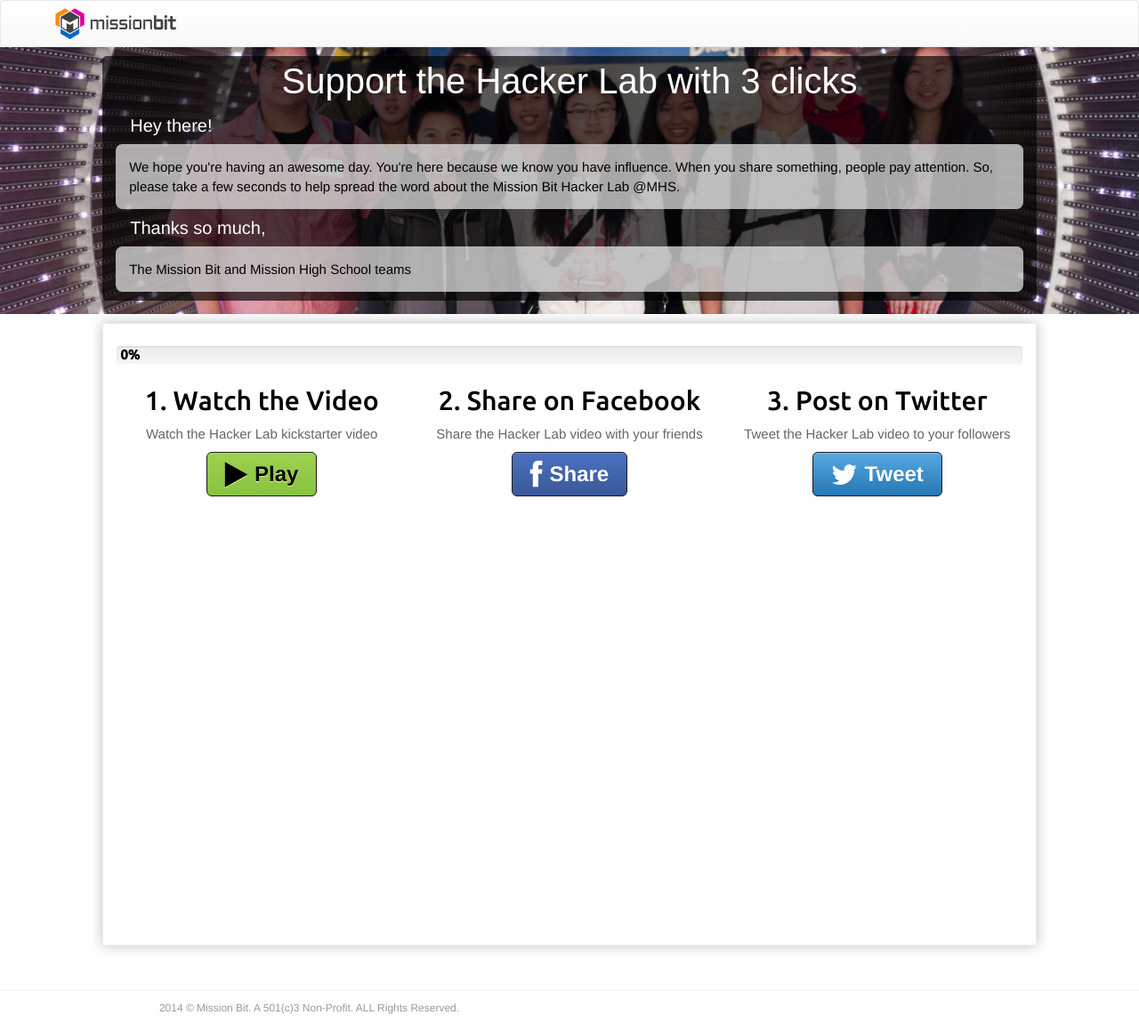
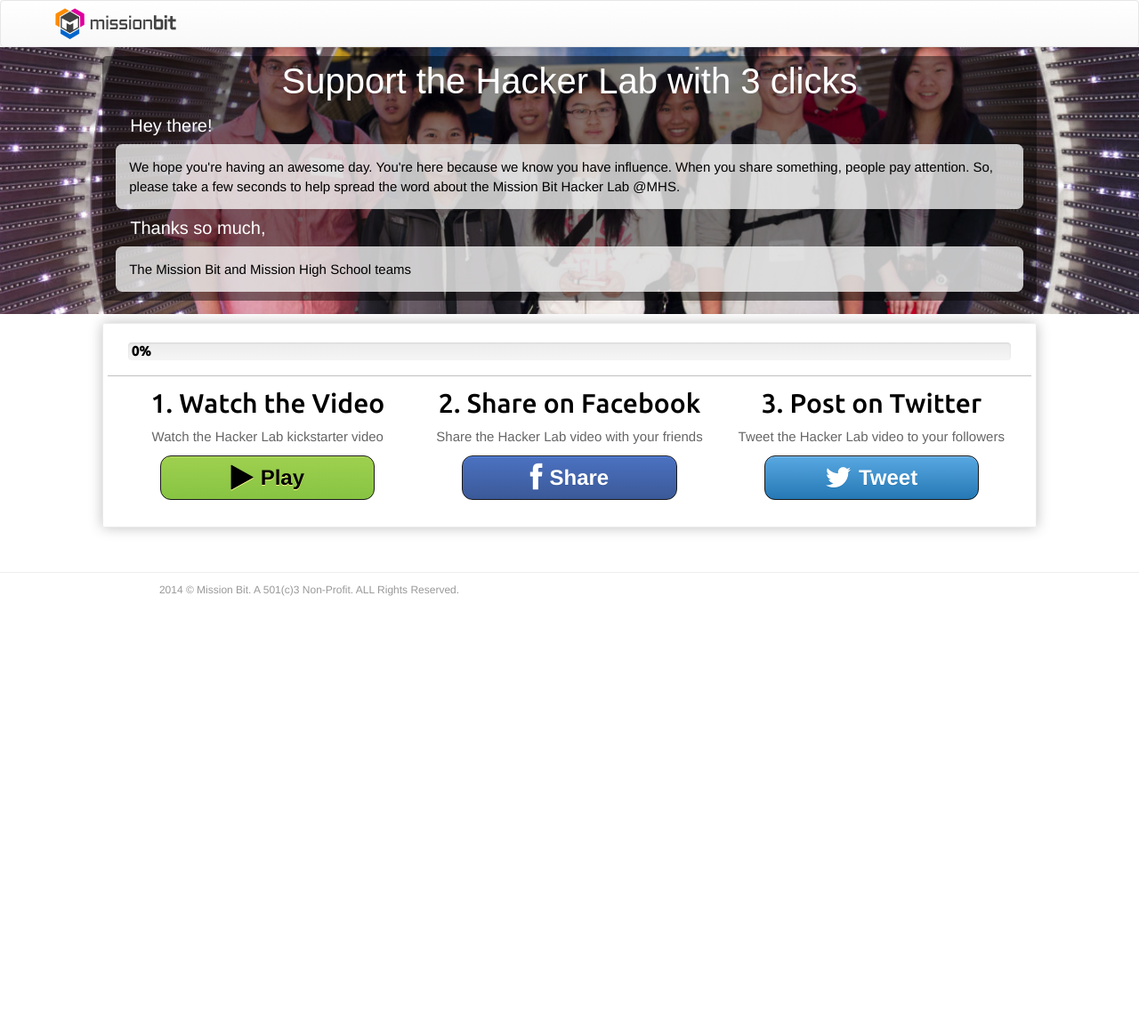
Before and after one commit to MissionBit/missionbit.github.io, a Jekyll site: the page built from kickstart/index.html, in a window 1280 px wide. Shown: the whole page at 89% size. Built offline with Jekyll 4.4.1, drawn with Linux system fonts in a browser that asks for light colours; some web fonts are replaced; after the commit the page ends 900 px from its top, so only the background shows below that.

Commit message:
more responsives edits on kick landing page

```diff
--- a/css/style.css
+++ b/css/style.css
@@ -462,7 +462,9 @@
 
 .share .actions {
     text-align: center;
-    margin-top: 2em;
+    border-top: 1px solid silver;
+/*    margin-top: 2em;*/
+    margin-bottom: 1em;
 }
 .share .actions h2 {
     font-family: 'UbuntuMedium', sans-serif;
@@ -513,13 +515,12 @@
 }
 
 .share .progress-ctr {
-    padding-top: 5px;
-    margin-left: -15px;
-    margin-right: -15px;
-    padding-left: 10px;
-    padding-right: 10px;
-    margin-bottom: -15px;
-/*    border-top: 1px solid #ccc;*/
+    padding-top: 0.05%;
+    margin-left: -1.5%;
+    margin-right: -1.5%;
+    margin-bottom: -1.5%;
+    padding-left: 1%;
+    padding-right: 1%;
 }
 
 .share .progress .progress-bar {
@@ -734,7 +735,7 @@
 }
 
 .share #kick-welcome {
-    background-color: rgba(0,0,0,0.65);
+    background-color: rgba(0,0,0,0.45);
     color: white;
     margin-top: 1em;
     border-radius: 0.5em;
@@ -746,8 +747,10 @@
 }
 
 .share #kick-welcome .words {
-    background-color: rgba(255,255,255,0.65);
+    background-color: rgba(255,255,255,0.75);
     color: black;
+/*    background-color: rgba(0,0,0,0.75);
+    color: white;*/
     padding: 1em;
     border-radius: 0.5em;
     font-size: 1.5em;
@@ -771,7 +774,7 @@
     border: 1px solid #eaeaea;
     border-radius: .25em;
     box-shadow: 0 0 15px rgba(0, 0, 0, .25);
-    height: 100%;
+/*    height: 30%;*/
 }
 
 .share .kick-home-box {
@@ -795,9 +798,6 @@
     padding: 0;
 }
 
-.trigger-box {
-}
-
 .share .kick-box h2 {
 }
 
@@ -812,6 +812,84 @@
 
 .byline {
     font-size: 1.5em;
+}
+
+.share .trigger-title {
+    font-family: 'UbuntuMedium', sans-serif;
+    color: black;
+    font-size: 3em;
+    padding-top: 2%;
+    line-height: 1.1em;
+}
+
+.trigger-box {
+    width: 31%;
+    display: inline-block;
+    margin: 0.75% .71428571% 0 .71428571% ;
+}
+
+.share .actions .kick {
+    font-weight: bold;
+    border: 1px solid #1a1a1a;
+    border-radius: 0.5em;
+    font-size: 2.4em;
+    line-height: 2em;
+    /*padding: 0 15%;*/
+    width: 75%;
+    margin: 0;
+    cursor: pointer;
+    z-index: 10;
+}
+
+.share .actions button:hover {
+    opacity: 0.9;
+}
+.share .actions button.facebook {
+/*    background: #3b5998;*/
+    background-image: linear-gradient(#4b71c1, #3b5998);
+    color: #fff;
+    box-shadow: inset 0 1px 0 0 #5b8aeb;
+    text-shadow: #3b5998 0 1px 0;
+    cursor: pointer;
+}
+
+.share .actions button.twitter {
+    background: #2578b4;
+    background-image: linear-gradient(#58a8e2, #2578b4);
+    color: #fff;
+    box-shadow: inset 0 1px 0 0 #88c1ec;
+    text-shadow: #2578b4 0 1px 0;
+}
+.share .actions button.play {
+    background: #87c442;
+    background-image: linear-gradient(#9fd04f, #87c442);
+    box-shadow: inset 0 1px 0 0 #b7dc63;
+    text-shadow: #ffff8e 0 1px 0;
+}
+
+.share .progress-ctr {
+    padding-top: 0.05%;
+    margin-left: -1.5%;
+    margin-right: -1.5%;
+    margin-bottom: -1%;
+    padding-left: 2.25%;
+    padding-right: 2.25%;
+    padding-bottom: .75%;
+/*    background-color: linen;*/
+}
+
+.share .progress .progress-bar {
+    text-align: right;
+    background: #87C442;
+    background-image: linear-gradient(#9fd04f, #87c442);
+    height: 30px;
+}
+.share .progress .number {
+    color: #000;
+    font-family: 'UbuntuMedium', sans-serif;
+    font-size: 15px;
+    font-weight: bold;
+    margin: 0 4px;
 }
 
 @media (min-width:992px) and (max-width: 1236px) {
@@ -866,6 +944,9 @@
     .program .logo {
         max-width: 100px;
     }
+    .share .trigger-title {
+        font-size: 2.5em;
+    }
 }
 
 
@@ -887,6 +968,29 @@
     .share #kick-welcome #support {
         padding-top: .5em;
     }
+    .trigger-box {
+        width: 96%;
+        display: inline-block;
+        margin: 0.75% .71428571% 0 .71428571% ;
+    }
+    .share .kick-box {
+        height: 63%;
+    }
+    .share .trigger-title {
+        font-size: 2em;
+        margin-bottom: -2%;
+    }
+    .byline {
+        font-size: 1.5em;
+    }
+    .share .actions .kick {
+        font-size: 2em;
+        margin: 0 0 .75em 0;
+    }
+    #play-box,
+    #fb-box {
+        border-bottom: 1px solid silver;
+    }
 }
 
 @media (max-width: 615px) {
@@ -904,6 +1008,22 @@
 @media (max-width: 491px) {
     .share #kick-welcome .kickhead {
         font-size: 1.5em;
+    }
+    .share .kick-home-box {
+        height: 8%;
+    }
+    .share .trigger-title {
+        font-size: 1.75em;
+    }
+    .byline {
+        font-size: 1.25em;
+    }
+    .share .actions .kick {
+        font-size: 1.75em;
+        margin: 0 0 .75em 0;
+    }
+    .share .kick-box {
+        height: 57%;
     }
 }
 
--- a/kickstart/index.html
+++ b/kickstart/index.html
@@ -28,7 +28,7 @@
 
 <!-- container -->
 <div id="kick-box" class="container kick-box" role="main">
-		<div class="hidden-xs progress-ctr">
+		<div class="progress-ctr">
       <div class="progress">
           <div class="progress-bar" role="progressbar" aria-valuenow="0" aria-valuemin="0" aria-valuemax="100" style="width: 0%;">
               <div class="number">0%</div>
@@ -36,20 +36,26 @@
       </div>
     </div>
     <div class="row actions">
-    		<div class="col-md-4 trigger-box">
-            <h2 class="trigger-title">1. Watch the Video</h2>
-            <div class="byline"> Watch the Hacker Lab kickstarter video </div>
-            <button class="play"><i class="fa fa-play fa-lg">&nbsp;</i>Play</button>
+    		<div id="play-box" class="trigger-box">
+    				<div class="word-box">
+	            <p class="trigger-title">1. Watch the Video</p>
+	            <div class="byline"> Watch the Hacker Lab kickstarter video </div>
+	          </div>
+            <button class="play kick"><i class="fa fa-play fa-lg">&nbsp;</i>Play</button>
         </div>
-        <div class="col-md-4 trigger-box">
-            <h2 class="trigger-title">2. Share on Facebook</h2>
+        <div id="fb-box" class="trigger-box">
+        	<div class="word-box">
+            <p class="trigger-title">2. Share on Facebook</p>
             <div class="byline">Share the Hacker Lab video with your friends </div>
-            <button class="facebook trigger"><i class="fa fa-facebook fa-lg">&nbsp;</i>Share</button>
+          </div>
+          <button class="facebook kick"><i class="fa fa-facebook fa-lg">&nbsp;</i>Share</button>
         </div>
-        <div class="col-md-4 trigger-box">
-            <h2 class="trigger-title">3. Post on Twitter</h2>
+        <div class="trigger-box">
+        	<div class="word-box">
+            <p class="trigger-title">3. Post on Twitter</p>
             <div class="byline"> Tweet the Hacker Lab video to your followers </div>
-            <button class="twitter"><i class="fa fa-twitter fa-lg">&nbsp;</i>Tweet</button>
+          </div>
+            <button class="twitter kick"><i class="fa fa-twitter fa-lg">&nbsp;</i>Tweet</button>
         </div>
     </div>
 </div>
```
